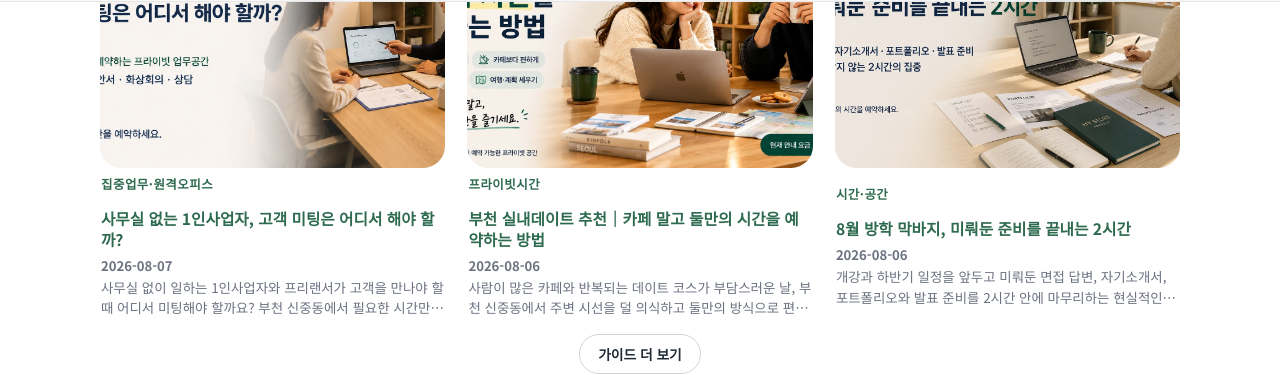
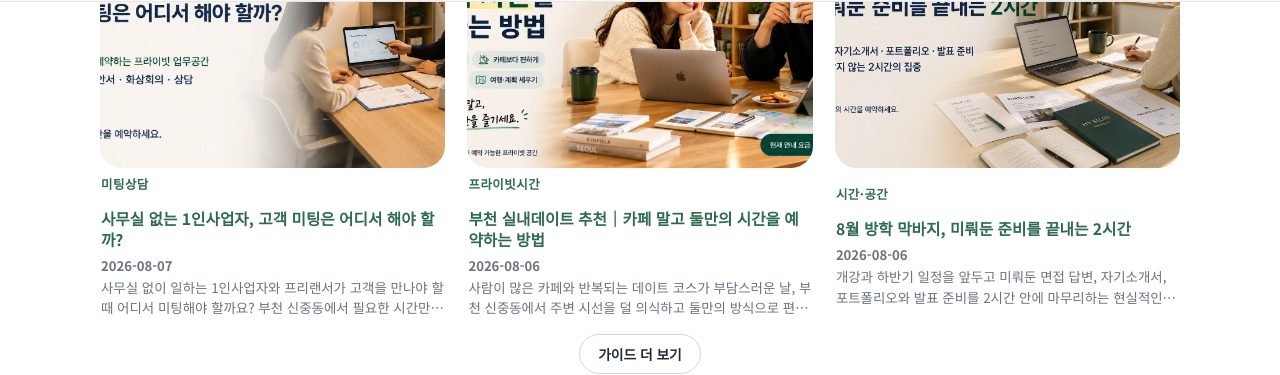
Before and after one commit to bareunspace/blog, a Jekyll site: the page built from index.html, in a window 1280 px wide and 900 px high, scrolled down 3682 px. Shown: the part 85-460 px from the top of the window. Built offline with Jekyll 4.4.1, drawn with Linux system fonts in a browser that asks for light colours.

Commit message:
Update solopreneur post category

```diff
--- a/_posts/2026-08-07-solopreneur-client-meeting-space.md
+++ b/_posts/2026-08-07-solopreneur-client-meeting-space.md
@@ -2,7 +2,7 @@
 layout: default
 title: 사무실 없는 1인사업자, 고객 미팅은 어디서 해야 할까?
 description: 사무실 없이 일하는 1인사업자와 프리랜서가 고객을 만나야 할 때 어디서 미팅해야 할까요? 부천 신중동에서 필요한 시간만 예약해 사용하는 프라이빗 업무공간을 소개합니다.
-category: 집중업무·원격오피스
+category: 미팅상담
 keywords: 사업자미팅장소,부천미팅룸,신중동미팅룸,1인사업자사무실,프리랜서미팅장소,고객미팅장소,시간제사무실,부천업무공간,신중동공유오피스,부천1인사무실
 tags:
   - 1인사업자
```
